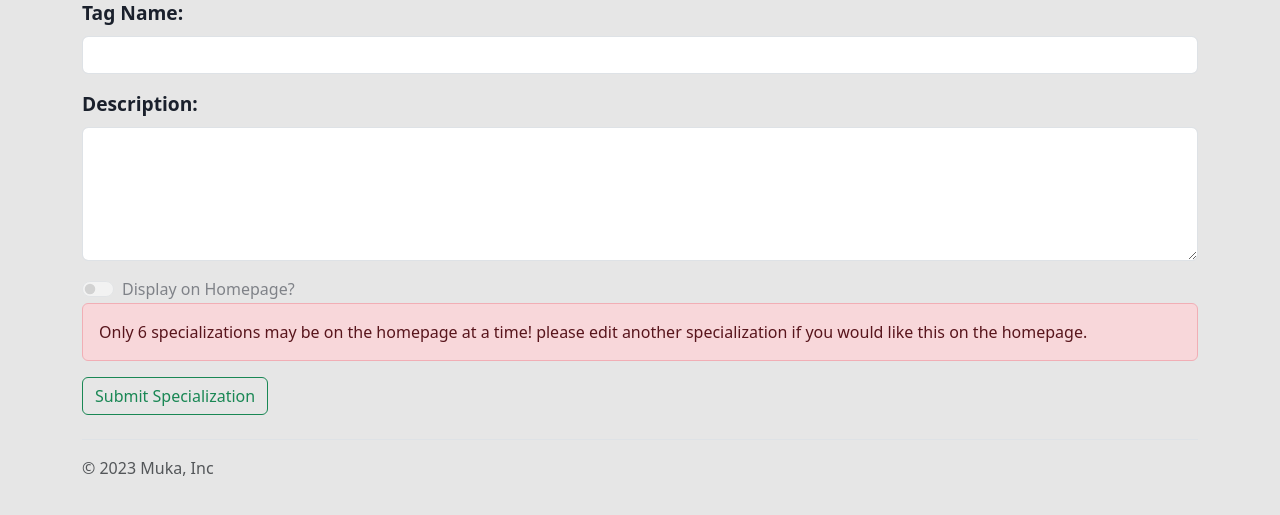
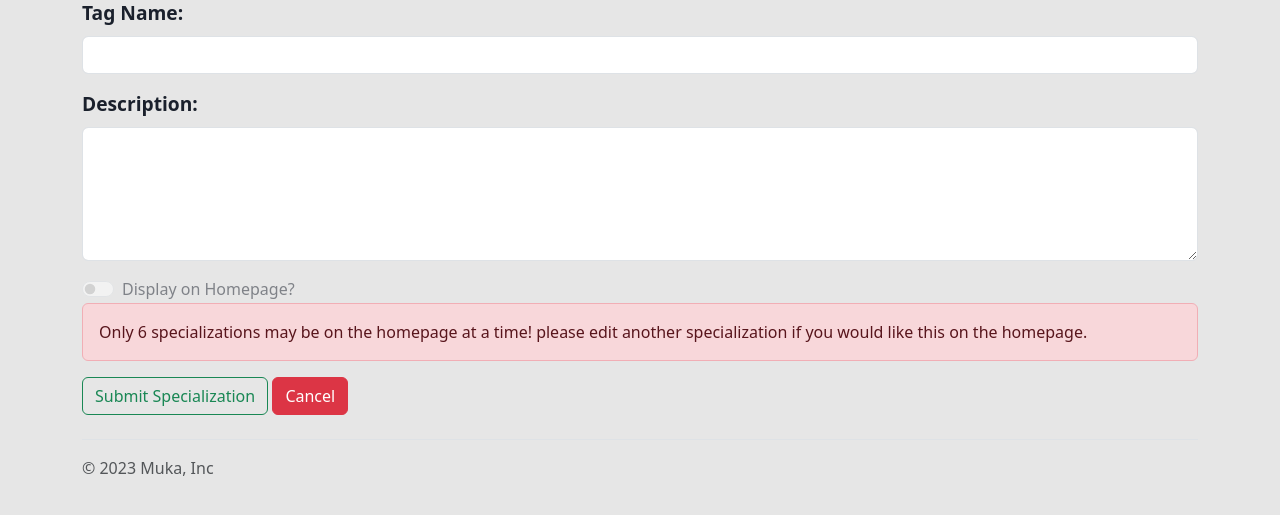
Before and after one commit to Muka-is-home/api, a Django app: page /muka/create_specialization in a window 1280 px wide. Shown: the part 168-683 px from the top of the page. Run offline with Django 4.2, Linux system fonts and the light colour scheme; the visitor is signed in with stand-in values (Sample User, id 1); data comes from the database, SQL or seed files in the repository; parts of the project's set-up code (start-up, migrations or seed data) failed here and were passed over.

Commit message:
added cancel buttons

```diff
--- a/templates/adminapp/user_profile_forms/edit_profile_form.html
+++ b/templates/adminapp/user_profile_forms/edit_profile_form.html
@@ -65,6 +65,7 @@
       {% endfor %}
     </div>
     <button type="submit" class="btn btn-primary">Submit</button>
+    <a class="btn btn-danger" href="{% url 'user_detail'  user.id %}">Cancel</a>
   </form>
 </div>
 {% endblock %}
--- a/templates/adminportal/create_blog_form.html
+++ b/templates/adminportal/create_blog_form.html
@@ -51,6 +51,8 @@
       </div>
 
       <button type="submit" class="btn btn-primary">Create Post</button>
+      <a class="btn btn-danger" href="{% url 'blogs' %}">Cancel</a>
+
     </form>
   </div>
 {% endblock %}
--- a/templates/adminportal/shop_form.html
+++ b/templates/adminportal/shop_form.html
@@ -33,11 +33,13 @@
 
 
       <button type="submit" class="btn btn-outline-success">Submit Item</button>
+
       {% if item.id %}
       <a href="{% url 'delete_shop_item' item.id %}">
-      <button id="delete" type="button" class="btn btn-outline-danger"><i class="bi bi-trash"></i> Delete Item</button>
+        <button id="delete" type="button" class="btn btn-outline-danger"><i class="bi bi-trash"></i> Delete Item</button>
       </a>
       {% endif %}
+      <a class="btn btn-danger" href="{% url 'shop_list' %}">Cancel</a>
     </form>
   </div>
   <script>
--- a/templates/adminportal/specialization_form.html
+++ b/templates/adminportal/specialization_form.html
@@ -27,11 +27,14 @@
       {% endif %}
 
       <button type="submit" class="btn btn-outline-success">Submit Specialization</button>
+
       {% if specialization.id %}
       <a href="{% url 'delete_specialization' specialization.id %}">
-      <button id="delete" type="button" class="btn btn-outline-danger"><i class="bi bi-trash"></i>Delete Specialization</button>
+        <button id="delete" type="button" class="btn btn-outline-danger">Delete Specialization</button>
       </a>
       {% endif %}
+
+      <a class="btn btn-danger" href="{% url 'specialization_list' %}">Cancel</a>
     </form>
   </div>
   <script>
```
